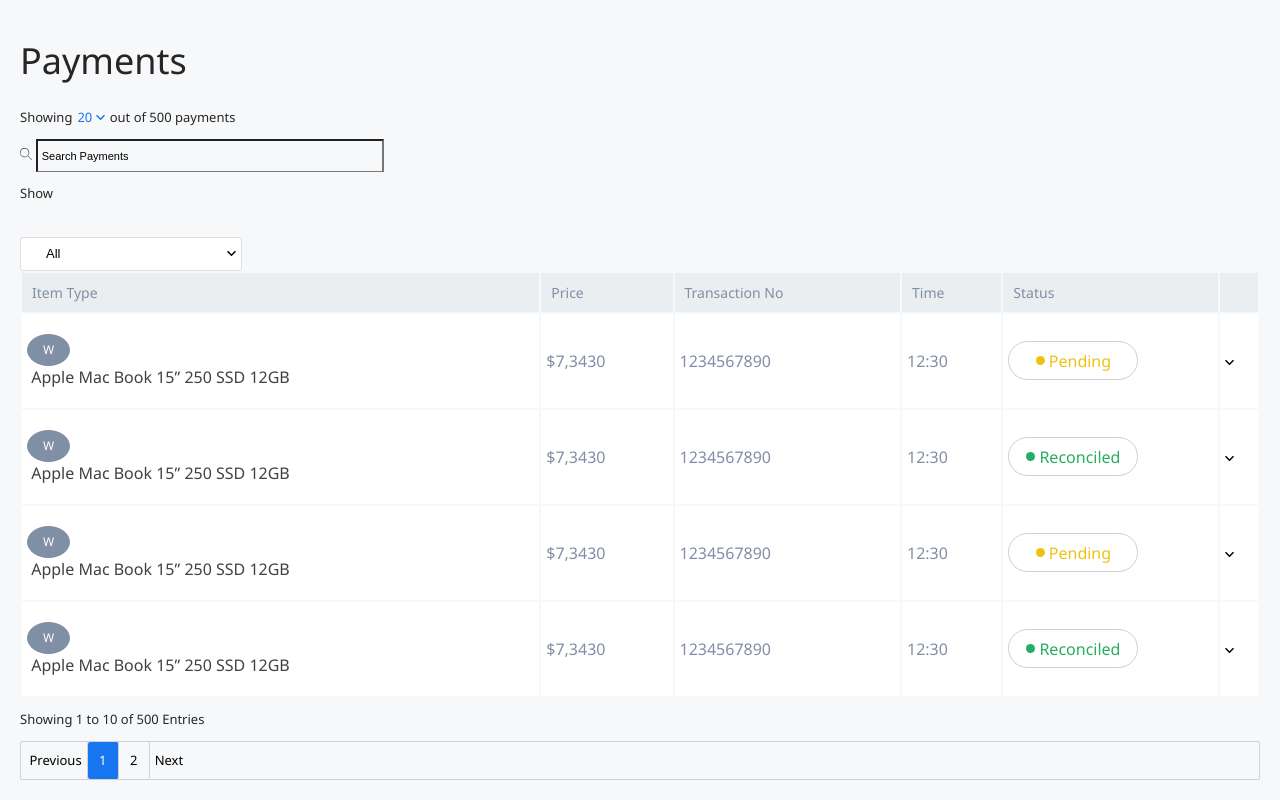
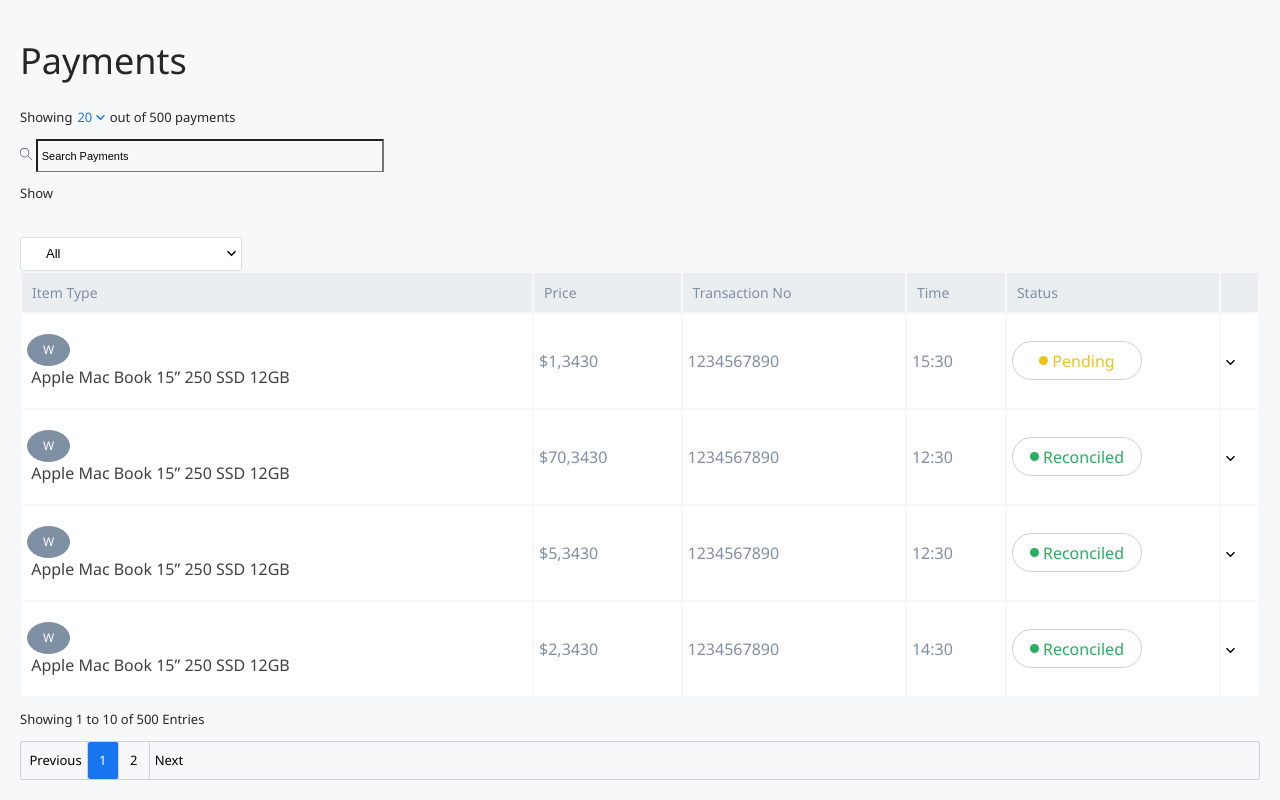
Before and after one commit to HassanBello/mintdashboard, a React (Create React App) app: page / in a window 1280 px wide. Shown: the part 1316-2116 px from the top of the page. Built offline with nearby package versions, Linux system fonts and the light colour scheme; the HTML template or start-up script is replaced by a standard one.

Commit message:
Updated Values

```diff
--- a/src/components/dash/payment/payment.js
+++ b/src/components/dash/payment/payment.js
@@ -7,29 +7,29 @@
     const tableData = [
         {
             itemType: "Apple Mac Book 15” 250 SSD 12GB",
-            price: "$7,3430",
-            time: "12:30",
+            price: "$1,3430",
+            time: "15:30",
             transactionNo: "1234567890",
             status: "Pending"
         },
         {
             itemType: "Apple Mac Book 15” 250 SSD 12GB",
-            price: "$7,3430",
+            price: "$70,3430",
             time: "12:30",
             transactionNo: "1234567890",
             status: "Reconciled"
         },
         {
             itemType: "Apple Mac Book 15” 250 SSD 12GB",
-            price: "$7,3430",
+            price: "$5,3430",
             time: "12:30",
             transactionNo: "1234567890",
-            status: "Pending"
+            status: "Reconciled"
         },
         {
             itemType: "Apple Mac Book 15” 250 SSD 12GB",
-            price: "$7,3430",
-            time: "12:30",
+            price: "$2,3430",
+            time: "14:30",
             transactionNo: "1234567890",
             status: "Reconciled"
         }
```
